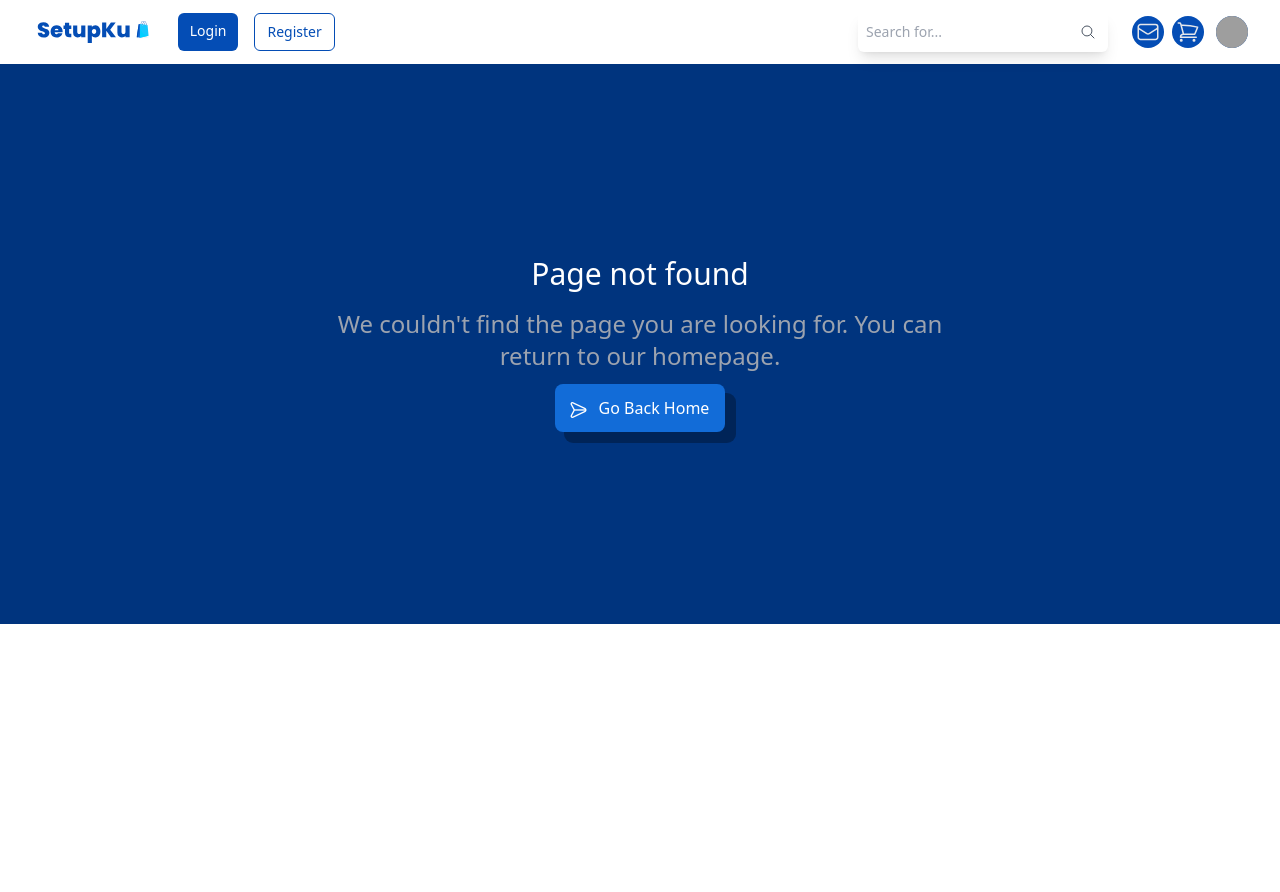
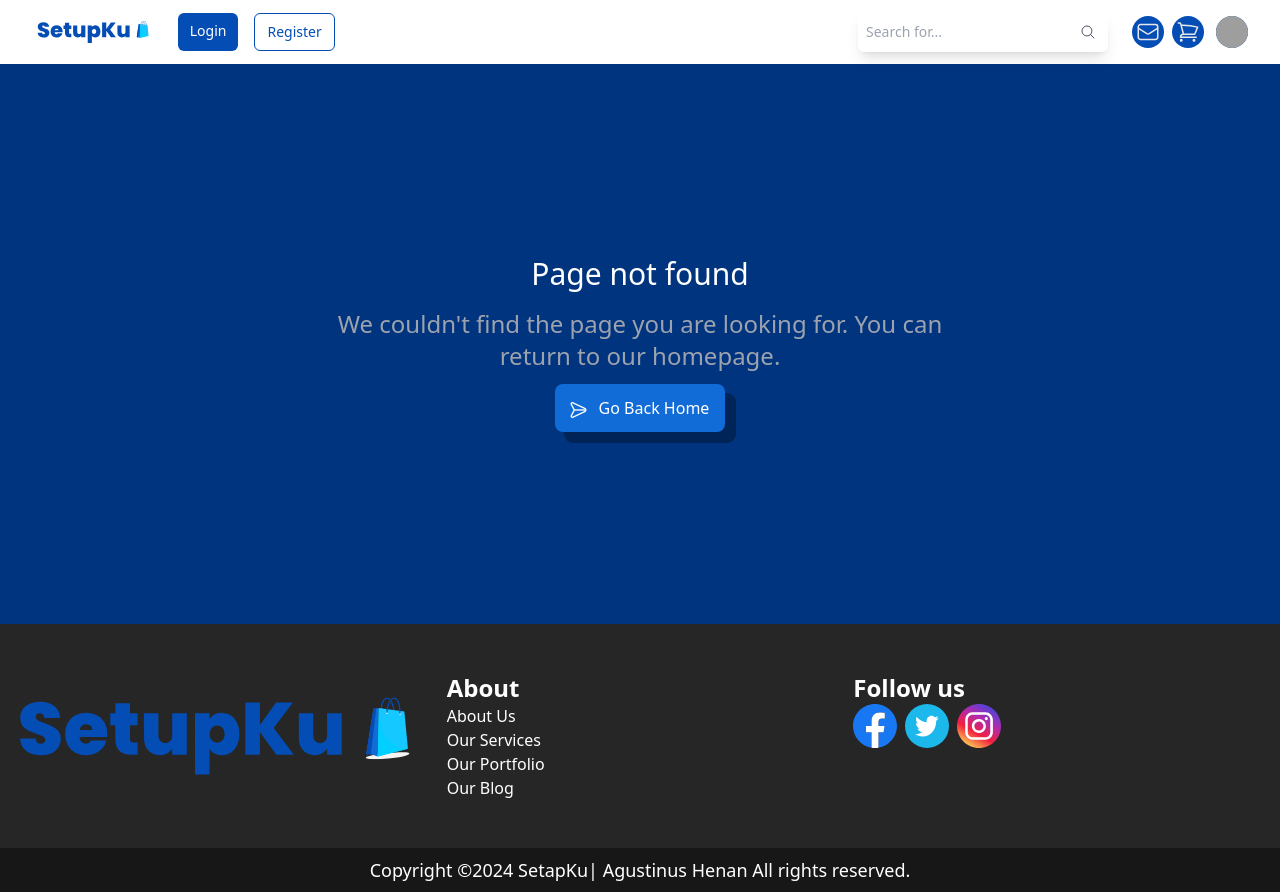
Before and after one commit to agustinushenan01/Agustinus-Henan-React-B-Mini-Project, a React (Vite) app in the folder vite-project/: page / in a window 1280 px wide. Before the commit this address had no page. Before the commit the page ends 800 px from the top, so only its background shows below. Built offline with nearby package versions, Linux system fonts and the light colour scheme; grey boxes are pictures that could not be loaded.

Commit message:
membuat footer

```diff
--- a/vite-project/src/App.jsx
+++ b/vite-project/src/App.jsx
@@ -1,5 +1,6 @@
 import PageNotFound from "./pages/PageNotFound"
 import Navbar from "./components/HeaderNavbar"
+import Footer from "./components/Footer"
 
 function App() {
 
@@ -7,6 +8,7 @@ function App() {
     <main>
       <Navbar />
       <PageNotFound />
+      <Footer />
     </main>
   )
 }
--- /dev/null
+++ b/vite-project/src/components/Footer.jsx
@@ -0,0 +1,137 @@
+import logo from "../../public/logo-transparent-svg.svg";
+
+export default function Footer() {
+    const currentYear = new Date().getFullYear();
+
+    return (
+        <footer>
+            <section className="bg-neutral-800 grid grid-cols-12 text-white py-12">
+                <div className="col-span-4 flex items-center">
+                    <img src={logo} alt="logo" />
+                </div>
+                <div className="col-span-4 flex flex-col pl-5">
+                    <h5 className="text-xl sm:text-2xl font-semibold">About</h5>
+                    <a href="" className="hover:underline">About Us</a>
+                    <a href="" className="hover:underline">Our Services</a>
+                    <a href="" className="hover:underline">Our Portfolio</a>
+                    <a href="" className="hover:underline">Our Blog</a>
+                </div>
+                <div className="col-span-4 flex flex-col">
+                    <h5 className="text-xl sm:text-2xl font-semibold">Follow us</h5>
+                    <span className="flex gap-2">
+                        <a href="" className="hover:grayscale-[30%]"><>
+                            {/*?xml version="1.0" ?*/}
+                            <svg
+                                className="w-8 h-8 sm:h-9 sm:w-9 md:h-10 md:w-10 lg:w-11 lg:h-11"
+                                height="100%"
+                                style={{
+                                    fillRule: "evenodd",
+                                    clipRule: "evenodd",
+                                    strokeLinejoin: "round",
+                                    strokeMiterlimit: 2
+                                }}
+                                version="1.1"
+                                viewBox="0 0 512 512"
+                                width="100%"
+                                xmlSpace="preserve"
+                                xmlns="http://www.w3.org/2000/svg"
+                            >
+                                <g>
+                                    <path
+                                        d="M512,256c0,-141.385 -114.615,-256 -256,-256c-141.385,0 -256,114.615 -256,256c0,127.777 93.616,233.685 216,252.89l0,-178.89l-65,0l0,-74l65,0l0,-56.4c0,-64.16 38.219,-99.6 96.695,-99.6c28.009,0 57.305,5 57.305,5l0,63l-32.281,0c-31.801,0 -41.719,19.733 -41.719,39.978l0,48.022l71,0l-11.35,74l-59.65,0l0,178.89c122.385,-19.205 216,-125.113 216,-252.89Z"
+                                        style={{ fill: "#1877f2", fillRule: "nonzero" }}
+                                    />
+                                    <path
+                                        d="M355.65,330l11.35,-74l-71,0l0,-48.022c0,-20.245 9.917,-39.978 41.719,-39.978l32.281,0l0,-63c0,0 -29.297,-5 -57.305,-5c-58.476,0 -96.695,35.44 -96.695,99.6l0,56.4l-65,0l0,74l65,0l0,178.89c13.033,2.045 26.392,3.11 40,3.11c13.608,0 26.966,-1.065 40,-3.11l0,-178.89l59.65,0Z"
+                                        style={{ fill: "#fff", fillRule: "nonzero" }}
+                                    />
+                                </g>
+                            </svg>
+                        </>
+                        </a>
+                        <a href="" className="hover:grayscale-[30%]"><>
+                            {/*?xml version="1.0" ?*/}
+                            <svg
+                                className="w-8 h-8 sm:h-9 sm:w-9 md:h-10 md:w-10 lg:w-11 lg:h-11"
+                                enableBackground="new 0 0 48 48"
+                                id="Layer_1"
+                                version="1.1"
+                                viewBox="0 0 48 48"
+                                xmlSpace="preserve"
+                                xmlns="http://www.w3.org/2000/svg"
+                                xmlnsXlink="http://www.w3.org/1999/xlink"
+                            >
+                                <circle cx={24} cy={24} fill="#1CB7EB" r={24} />
+                                <g>
+                                    <g>
+                                        <path
+                                            d="M36.8,15.4c-0.9,0.5-2,0.8-3,0.9c1.1-0.7,1.9-1.8,2.3-3.1c-1,0.6-2.1,1.1-3.4,1.4c-1-1.1-2.3-1.8-3.8-1.8    c-2.9,0-5.3,2.5-5.3,5.7c0,0.4,0,0.9,0.1,1.3c-4.4-0.2-8.3-2.5-10.9-5.9c-0.5,0.8-0.7,1.8-0.7,2.9c0,2,0.9,3.7,2.3,4.7    c-0.9,0-1.7-0.3-2.4-0.7c0,0,0,0.1,0,0.1c0,2.7,1.8,5,4.2,5.6c-0.4,0.1-0.9,0.2-1.4,0.2c-0.3,0-0.7,0-1-0.1    c0.7,2.3,2.6,3.9,4.9,3.9c-1.8,1.5-4.1,2.4-6.5,2.4c-0.4,0-0.8,0-1.3-0.1c2.3,1.6,5.1,2.6,8.1,2.6c9.7,0,15-8.6,15-16.1    c0-0.2,0-0.5,0-0.7C35.2,17.6,36.1,16.6,36.8,15.4z"
+                                            fill="#FFFFFF"
+                                        />
+                                    </g>
+                                </g>
+                            </svg>
+                        </>
+                        </a>
+                        <a href="" className="hover:grayscale-[30%]"><>
+                            {/*?xml version="1.0" ?*/}
+                            <svg
+                                className="w-8 h-8 sm:h-9 sm:w-9 md:h-10 md:w-10 lg:w-11 lg:h-11"
+                                id="Layer_1"
+                                style={{ enableBackground: "new 0 0 32 32" }}
+                                version="1.1"
+                                viewBox="0 0 32 32"
+                                xmlSpace="preserve"
+                                xmlns="http://www.w3.org/2000/svg"
+                                xmlnsXlink="http://www.w3.org/1999/xlink"
+                            >
+                                <style
+                                    type="text/css"
+                                    dangerouslySetInnerHTML={{
+                                        __html: "\n\t.st0{fill:url(#SVGID_1_);}\n\t.st1{fill:#FFFFFF;}\n"
+                                    }}
+                                />
+                                <g>
+                                    <linearGradient
+                                        gradientTransform="matrix(16.0027 -27.7174 27.7174 16.0027 -878.9595 -482.2268)"
+                                        gradientUnits="userSpaceOnUse"
+                                        id="SVGID_1_"
+                                        x1="-1.206969e-06"
+                                        x2={1}
+                                        y1={32}
+                                        y2={32}
+                                    >
+                                        <stop offset={0} style={{ stopColor: "#FEC053" }} />
+                                        <stop offset="0.327" style={{ stopColor: "#F2203E" }} />
+                                        <stop offset="0.648" style={{ stopColor: "#B729A8" }} />
+                                        <stop offset={1} style={{ stopColor: "#5342D6" }} />
+                                    </linearGradient>
+                                    <path
+                                        className="st0"
+                                        d="M16,0L16,0c8.8,0,16,7.2,16,16c0,8.8-7.2,16-16,16C7.2,32,0,24.8,0,16C0,7.2,7.2,0,16,0z"
+                                    />
+                                    <path
+                                        className="st1"
+                                        d="M20.7,6h-9.5C8.3,6,6,8.4,6,11.4v9.2c0,2.9,2.3,5.3,5.3,5.4h9.5c2.9,0,5.3-2.4,5.3-5.4v-9.2   C26,8.4,23.7,6,20.7,6z M24.2,20.5c0,2-1.6,3.7-3.7,3.7h-9.1c-2,0-3.7-1.7-3.6-3.7v-9c0-2,1.6-3.7,3.6-3.7h9.1c2,0,3.7,1.7,3.7,3.7   V20.5z"
+                                    />
+                                    <path
+                                        className="st1"
+                                        d="M16,10.9c-2.8-0.1-5.2,2.2-5.2,5c-0.1,2.8,2.2,5.2,5,5.2s5.2-2.2,5.2-5l0-0.1C21.1,13.2,18.8,10.9,16,10.9z    M16,19.3c-1.8,0-3.3-1.4-3.4-3.2c0-1.8,1.4-3.3,3.2-3.4s3.3,1.4,3.4,3.2l0,0.1C19.3,17.8,17.8,19.3,16,19.3z"
+                                    />
+                                    <path
+                                        className="st1"
+                                        d="M21.3,9.4c0.6,0,1.1,0.5,1.1,1.2s-0.5,1.2-1.1,1.2s-1.1-0.5-1.1-1.2S20.7,9.4,21.3,9.4z"
+                                    />
+                                </g>
+                            </svg>
+                        </>
+                        </a>
+                    </span>
+                </div>
+            </section>
+            <section className="bg-neutral-900 text-center py-2">
+                <h6 className="text-white font-medium text-lg">Copyright ©{currentYear} SetapKu| Agustinus Henan All rights reserved.</h6>
+            </section>
+        </footer>
+    )
+}
```
